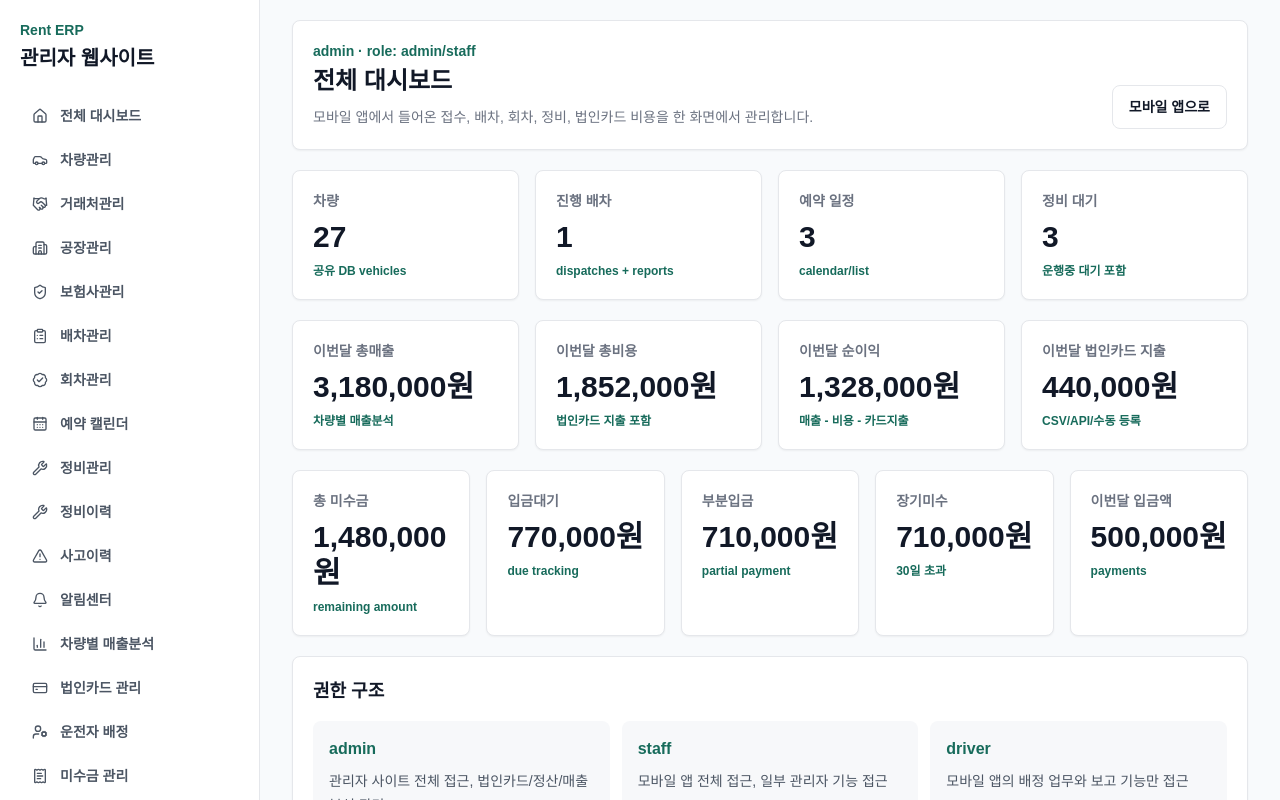
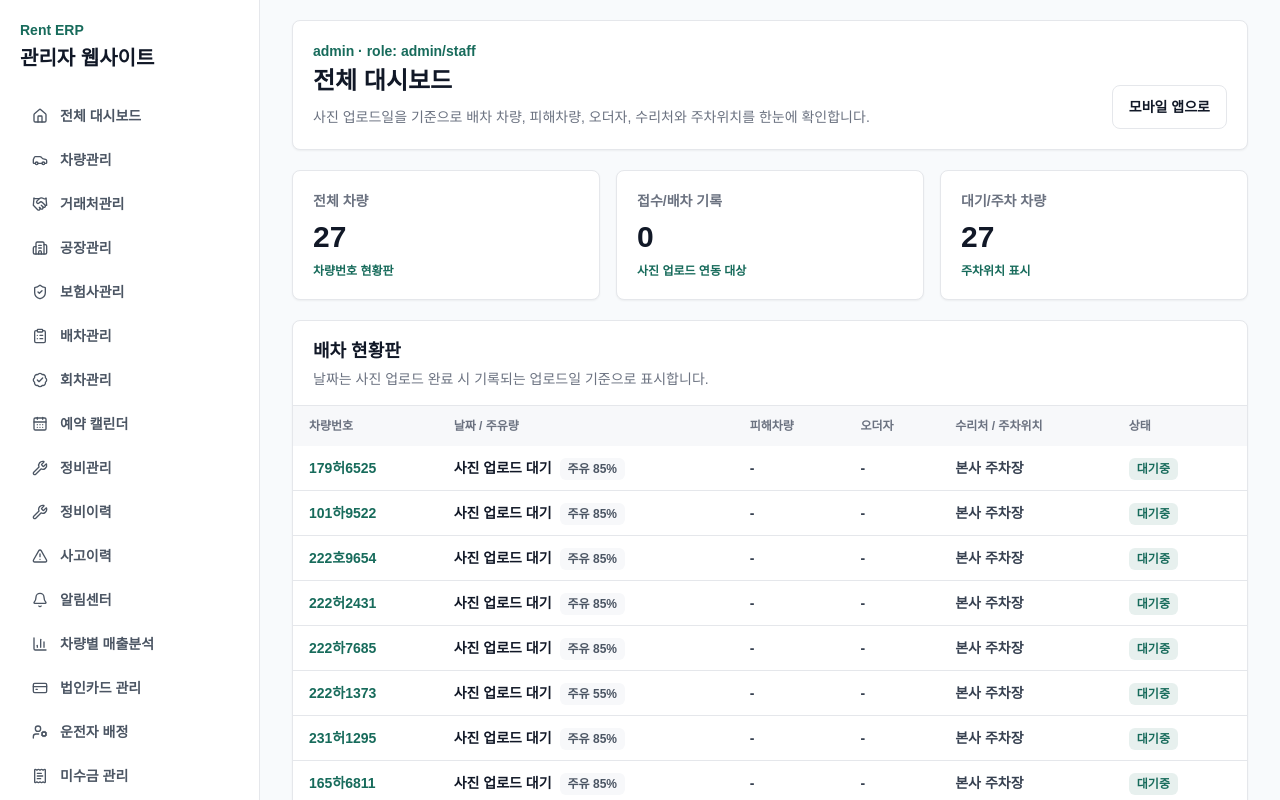
Before and after one commit to djfjjd/rentflow, a Next.js app: page /admin/dashboard in a window 1280 px wide. Shown: the top 800 px of the page. Built offline with nearby package versions, Linux system fonts and the light colour scheme.

Commit message:
feat: convert dashboard to dispatch board

```diff
--- a/app/admin/dashboard/page.tsx
+++ b/app/admin/dashboard/page.tsx
@@ -1,53 +1,67 @@
 import { AdminShell, StatCard } from "@/components/erp/Shell";
-import { getThisMonthCardExpense } from "@/lib/corporate-card-data";
-import { getReceivableSummary } from "@/lib/finance-ops-data";
-import { adminNavItems, dispatches, maintenanceItems, reservations, vehicleRevenues, vehicles } from "@/lib/erp-data";
+import { adminNavItems, dispatches, vehicles } from "@/lib/erp-data";
 
 export default function AdminDashboardPage() {
-  const receivableSummary = getReceivableSummary();
+  const boardRows = vehicles.map((vehicle) => {
+    const dispatch = dispatches.find((item) => item.rentalCarNumber === vehicle.plateNumber);
+
+    return {
+      vehicleNumber: vehicle.plateNumber,
+      uploadedAt: dispatch ? "2026-06-13" : "",
+      fuelLevel: dispatch?.fuelLevel ?? vehicle.fuelLevel,
+      damagedVehicle: dispatch ? `${dispatch.customerCarNumber} / ${dispatch.customerCarModel}` : "-",
+      orderer: dispatch?.orderedBy ?? "-",
+      repairShopOrParking: dispatch?.repairShop ?? vehicle.location,
+      status: dispatch?.status ?? vehicle.status,
+    };
+  });
+  const activeRows = boardRows.filter((row) => row.orderer !== "-").length;
 
   return (
-    <AdminShell title="전체 대시보드" description="모바일 앱에서 들어온 접수, 배차, 회차, 정비, 법인카드 비용을 한 화면에서 관리합니다." navItems={adminNavItems}>
-      <div className="grid gap-4 sm:grid-cols-2 xl:grid-cols-4">
-        <StatCard label="차량" value={`${vehicles.length}`} hint="공유 DB vehicles" />
-        <StatCard label="진행 배차" value={`${dispatches.length}`} hint="dispatches + reports" />
-        <StatCard label="예약 일정" value={`${reservations.length}`} hint="calendar/list" />
-        <StatCard label="정비 대기" value={`${maintenanceItems.length}`} hint="운행중 대기 포함" />
+    <AdminShell title="전체 대시보드" description="사진 업로드일을 기준으로 배차 차량, 피해차량, 오더자, 수리처와 주차위치를 한눈에 확인합니다." navItems={adminNavItems}>
+      <div className="grid gap-4 sm:grid-cols-3">
+        <StatCard label="전체 차량" value={`${vehicles.length}`} hint="차량번호 현황판" />
+        <StatCard label="접수/배차 기록" value={`${activeRows}`} hint="사진 업로드 연동 대상" />
+        <StatCard label="대기/주차 차량" value={`${vehicles.length - activeRows}`} hint="주차위치 표시" />
       </div>
-      <div className="mt-5 grid gap-4 sm:grid-cols-2 xl:grid-cols-4">
-        <StatCard label="이번달 총매출" value={`${sum("totalRevenue").toLocaleString()}원`} hint="차량별 매출분석" />
-        <StatCard label="이번달 총비용" value={`${(sum("totalCost") + getThisMonthCardExpense()).toLocaleString()}원`} hint="법인카드 지출 포함" />
-        <StatCard label="이번달 순이익" value={`${(sum("netProfit") - getThisMonthCardExpense()).toLocaleString()}원`} hint="매출 - 비용 - 카드지출" />
-        <StatCard label="이번달 법인카드 지출" value={`${getThisMonthCardExpense().toLocaleString()}원`} hint="CSV/API/수동 등록" />
-      </div>
-      <div className="mt-5 grid gap-4 sm:grid-cols-2 xl:grid-cols-5">
-        <StatCard label="총 미수금" value={`${receivableSummary.totalRemaining.toLocaleString()}원`} hint="remaining amount" />
-        <StatCard label="입금대기" value={`${receivableSummary.waiting.toLocaleString()}원`} hint="due tracking" />
-        <StatCard label="부분입금" value={`${receivableSummary.partial.toLocaleString()}원`} hint="partial payment" />
-        <StatCard label="장기미수" value={`${receivableSummary.overdue.toLocaleString()}원`} hint="30일 초과" />
-        <StatCard label="이번달 입금액" value={`${receivableSummary.thisMonthPaid.toLocaleString()}원`} hint="payments" />
-      </div>
-      <section className="mt-5 rounded-lg border border-line bg-white p-5 shadow-sm">
-        <h2 className="text-lg font-black text-ink">권한 구조</h2>
-        <div className="mt-4 grid gap-3 md:grid-cols-3">
-          <RoleCard role="admin" body="관리자 사이트 전체 접근, 법인카드/정산/매출분석 관리" />
-          <RoleCard role="staff" body="모바일 앱 전체 접근, 일부 관리자 기능 접근" />
-          <RoleCard role="driver" body="모바일 앱의 배정 업무와 보고 기능만 접근" />
+
+      <section className="mt-5 overflow-hidden rounded-lg border border-line bg-white shadow-sm">
+        <div className="border-b border-line px-5 py-4">
+          <h2 className="text-lg font-black text-ink">배차 현황판</h2>
+          <p className="mt-1 text-sm text-gray-500">날짜는 사진 업로드 완료 시 기록되는 업로드일 기준으로 표시합니다.</p>
+        </div>
+        <div className="overflow-x-auto">
+          <table className="min-w-[920px] w-full border-collapse text-left text-sm">
+            <thead className="bg-field text-xs font-black text-gray-500">
+              <tr>
+                <th className="px-4 py-3">차량번호</th>
+                <th className="px-4 py-3">날짜 / 주유량</th>
+                <th className="px-4 py-3">피해차량</th>
+                <th className="px-4 py-3">오더자</th>
+                <th className="px-4 py-3">수리처 / 주차위치</th>
+                <th className="px-4 py-3">상태</th>
+              </tr>
+            </thead>
+            <tbody className="divide-y divide-line">
+              {boardRows.map((row) => (
+                <tr key={row.vehicleNumber} className="hover:bg-primary/5">
+                  <td className="px-4 py-3 font-black text-primary">{row.vehicleNumber}</td>
+                  <td className="px-4 py-3 font-bold text-ink">
+                    {row.uploadedAt || "사진 업로드 대기"}
+                    <span className="ml-2 rounded-md bg-field px-2 py-1 text-xs text-gray-600">주유 {row.fuelLevel}%</span>
+                  </td>
+                  <td className="px-4 py-3 font-semibold text-gray-700">{row.damagedVehicle}</td>
+                  <td className="px-4 py-3 font-semibold text-gray-700">{row.orderer}</td>
+                  <td className="px-4 py-3 font-semibold text-gray-700">{row.repairShopOrParking}</td>
+                  <td className="px-4 py-3">
+                    <span className="rounded-md bg-primary/10 px-2 py-1 text-xs font-black text-primary">{row.status}</span>
+                  </td>
+                </tr>
+              ))}
+            </tbody>
+          </table>
         </div>
       </section>
     </AdminShell>
   );
 }
-
-function sum(key: "totalRevenue" | "totalCost" | "netProfit") {
-  return vehicleRevenues.reduce((total, item) => total + item[key], 0);
-}
-
-function RoleCard({ role, body }: { role: string; body: string }) {
-  return (
-    <article className="rounded-lg bg-field p-4">
-      <p className="text-base font-black text-primary">{role}</p>
-      <p className="mt-2 text-sm leading-6 text-gray-600">{body}</p>
-    </article>
-  );
-}
```
